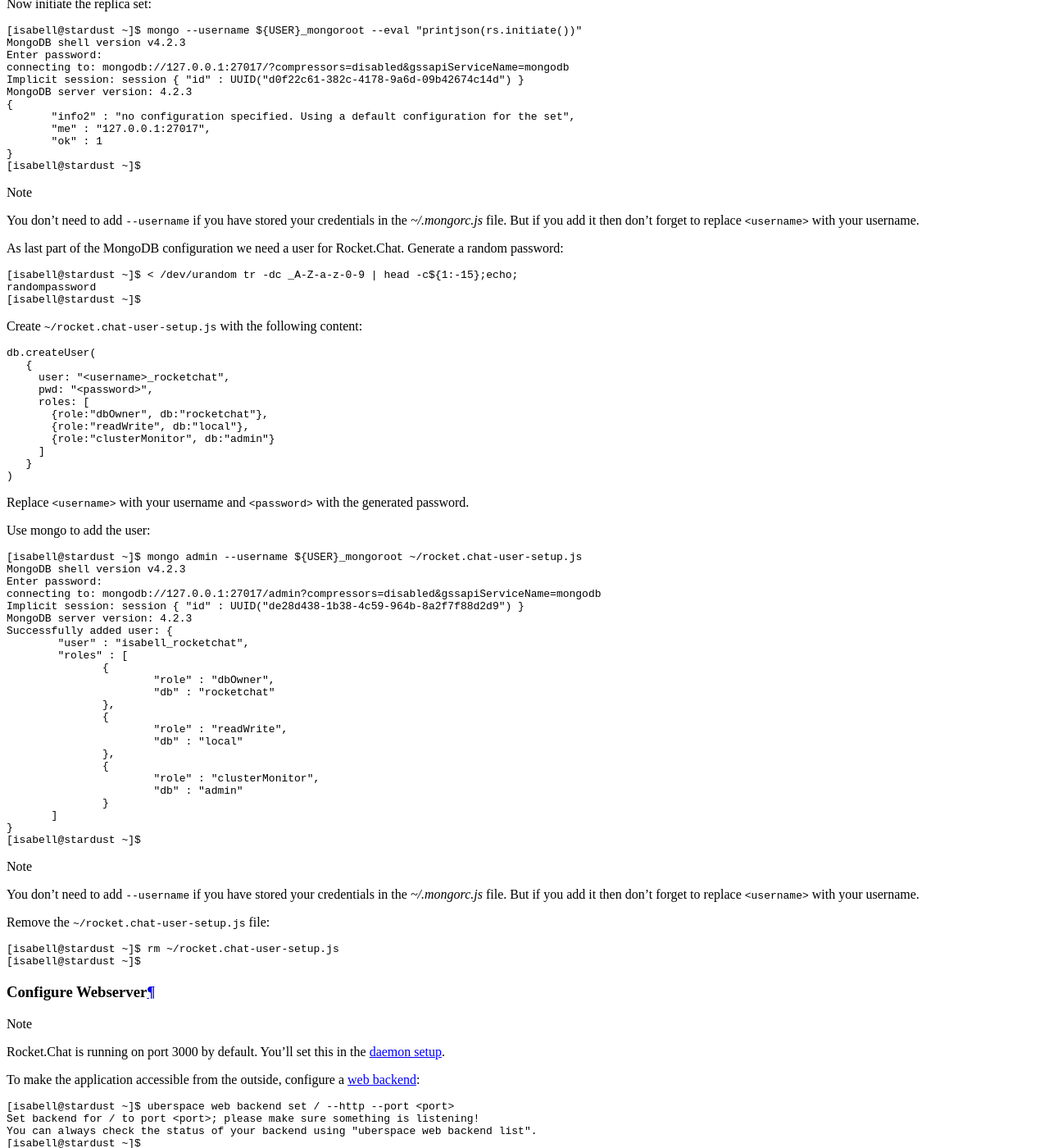
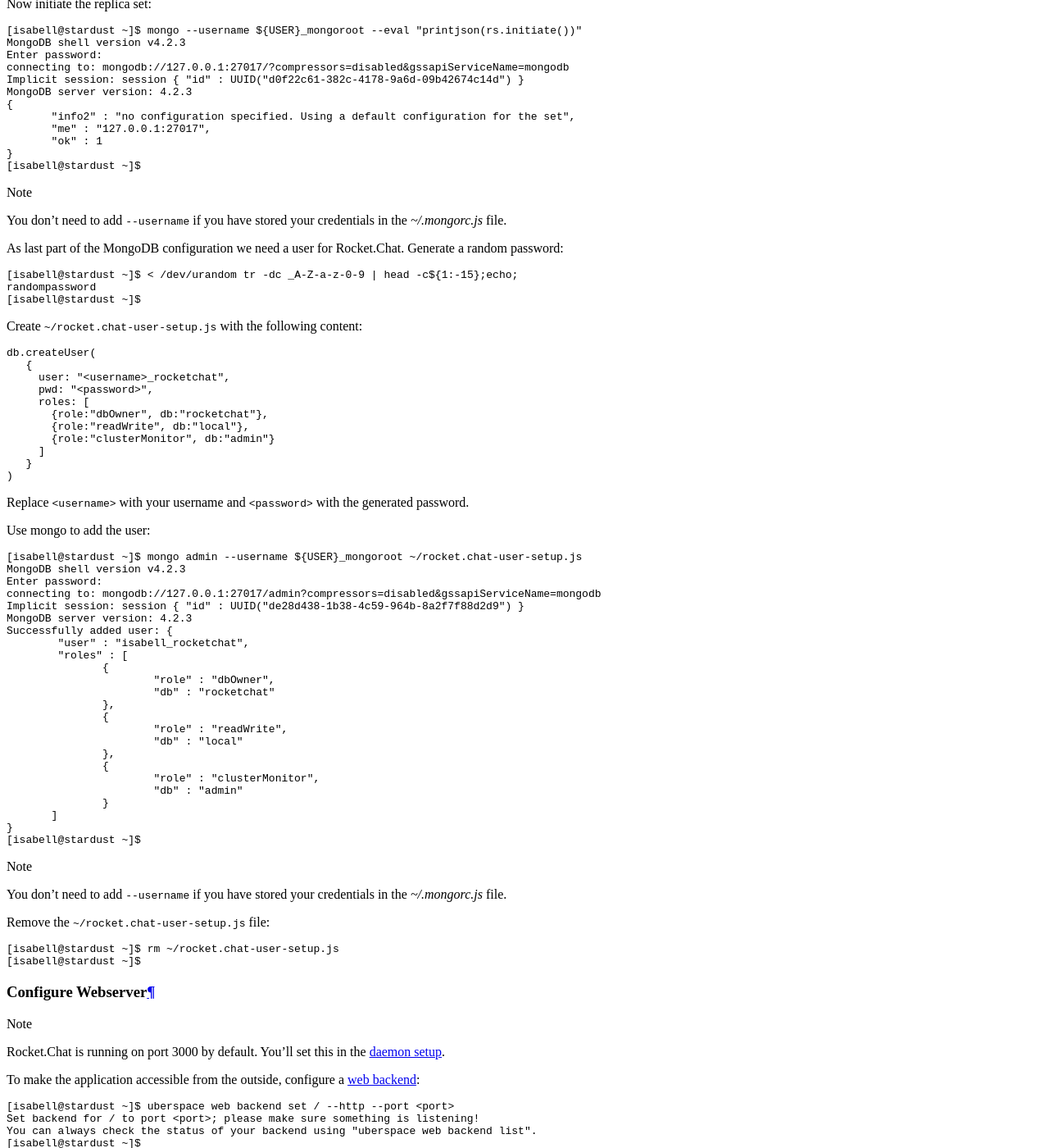
Before and after one commit to Uberspace/lab, a Sphinx documentation site: the page built from source/guide_rocketchat.rst, in a window 1280 px wide and 1400 px high, scrolled down 5297 px. Shown: the whole window at 82% size. Built offline with Sphinx 7.4.7 and the Read the Docs theme 2.0.0, drawn with Linux system fonts in a browser that asks for light colours.

Commit message:
[rocket.chat] fixed mongo notes
<username> mention not required

```diff
--- a/source/guide_rocketchat.rst
+++ b/source/guide_rocketchat.rst
@@ -178,7 +178,6 @@
  [isabell@stardust ~]$
 
 .. note:: You don't need to add ``--username`` if you have stored your credentials in the `~/.mongorc.js` file.
- But if you add it then don't forget to replace ``<username>`` with your username.
 
 As last part of the MongoDB configuration we need a user for Rocket.Chat.
 Generate a random password:
@@ -238,7 +237,6 @@
  [isabell@stardust ~]$
 
 .. note:: You don't need to add ``--username`` if you have stored your credentials in the `~/.mongorc.js` file.
- But if you add it then don't forget to replace ``<username>`` with your username.
 
 Remove the ``~/rocket.chat-user-setup.js`` file:
 
```
